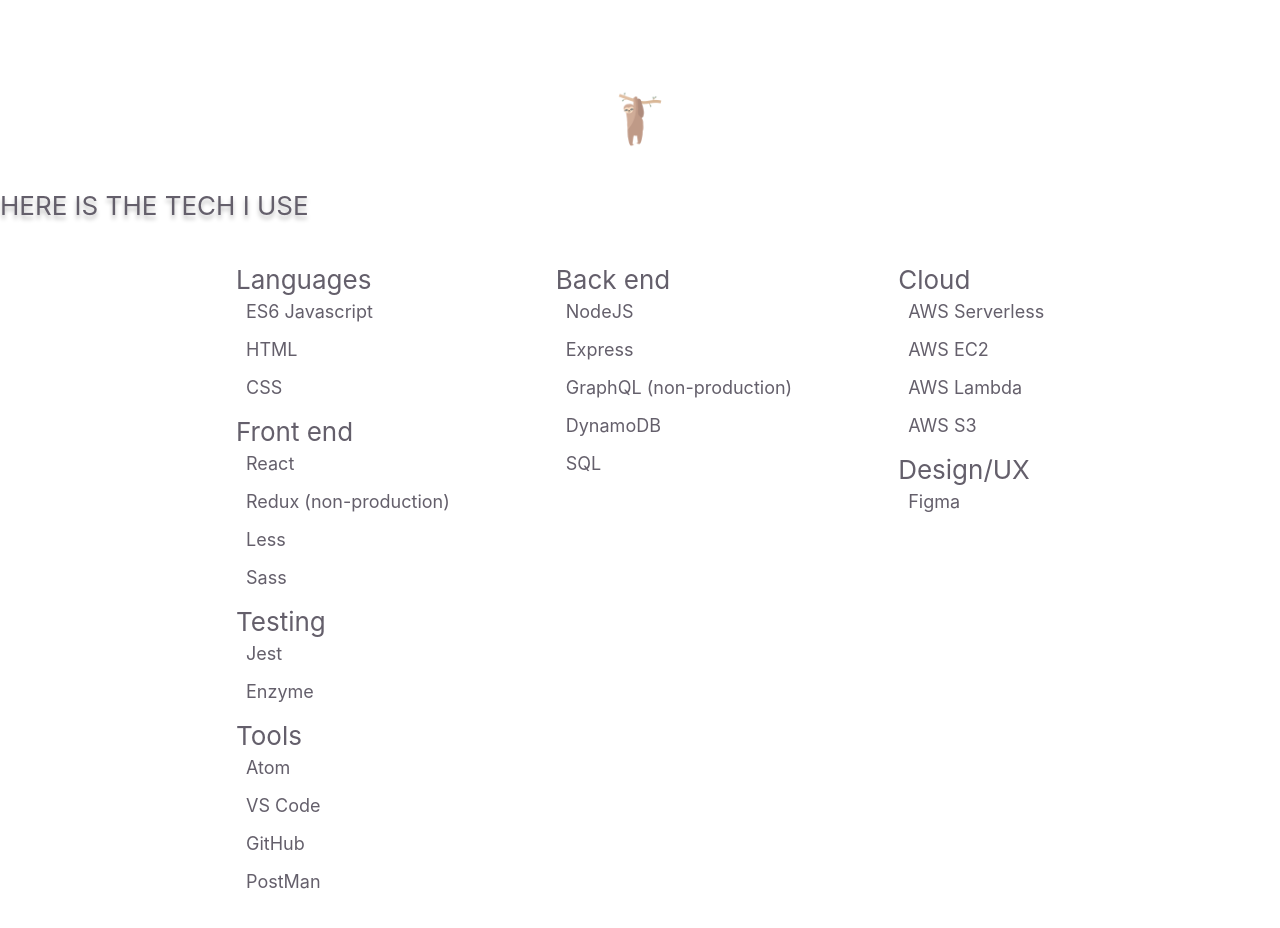
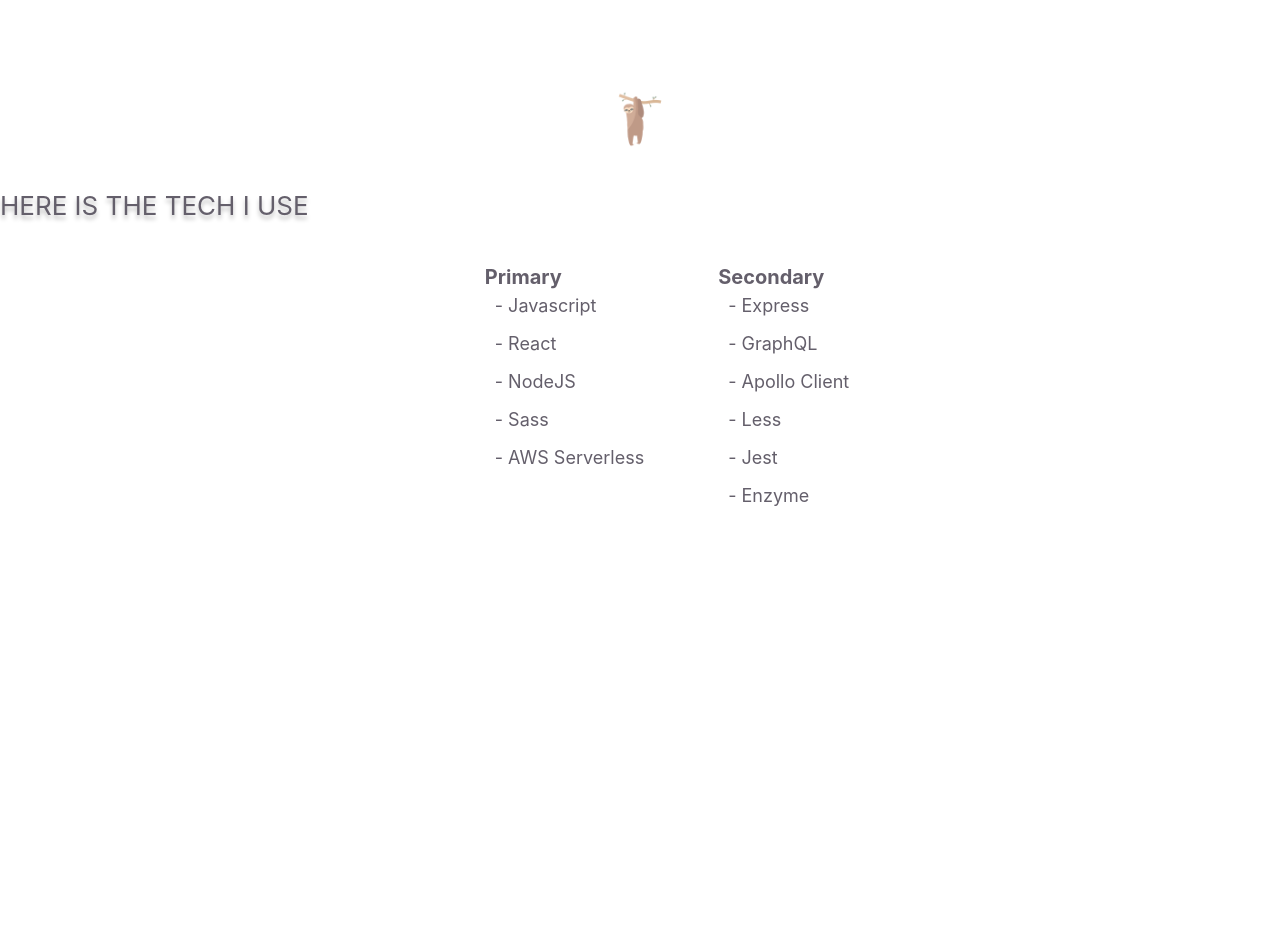
Before and after one commit to annette-graham/Annette-Graham, a Gatsby site: page /Tech in a window 1280 px wide. After the commit the page ends 800 px from the top, so only its background shows below. Built offline with nearby package versions, Linux system fonts and the light colour scheme; Gatsby itself is replaced by a stand-in of ours.

Commit message:
fix tech section

```diff
--- a/src/pages/Tech/_styles.scss
+++ b/src/pages/Tech/_styles.scss
@@ -4,14 +4,18 @@
   display: flex;
   flex-direction: row;
   flex-wrap: wrap;
-  // justify-content: center;
+  justify-content: center;
 }
 
 .tech-section {
-  padding-left: 6rem;
+  padding-left: 4rem;
   font-size: 12px;
   color: #645f6b;
   text-align: left;
+
+  & > h3 {
+    font-weight: bold;
+  }
 }
 
 .branch-image {
--- a/src/pages/Tech/index.jsx
+++ b/src/pages/Tech/index.jsx
@@ -13,48 +13,21 @@
         <h2 className="heading">HERE IS THE TECH I USE</h2>
         <div className='tech-container'>
           <div className='tech-section'>
-            <h2>Languages</h2>
-            <p>ES6 Javascript</p>
-            <p>HTML</p>
-            <p>CSS</p>
-            <br />
-            <h2>Front end</h2>
-            <p>React</p>
-            <p>Redux (non-production)</p>
-            <p>Less</p>
-            <p>Sass</p>
-            <br />
+            <h3>Primary</h3>
+            <p>- Javascript</p>
+            <p>- React</p>
+            <p>- NodeJS</p>
+            <p>- Sass</p>
+            <p>- AWS Serverless</p>
           </div>
           <div className='tech-section'>
-            <h2>Back end</h2>
-            <p>NodeJS</p>
-            <p>Express</p>
-            <p>GraphQL (non-production)</p>
-            <p>DynamoDB</p>
-            <p>SQL</p>
-            <br />
-          </div>
-          <div className='tech-section'>
-            <h2>Cloud</h2>
-            <p>AWS Serverless</p>
-            <p>AWS EC2</p>
-            <p>AWS Lambda</p>
-            <p>AWS S3</p>
-            <br />
-            <h2>Design/UX</h2>
-            <p>Figma</p>
-          </div>
-          <div className='tech-section'>
-            <h2>Testing</h2>
-            <p>Jest</p>
-            <p>Enzyme</p>
-            <br />
-          <h2>Tools</h2>
-            <p>Atom</p>
-            <p>VS Code</p>
-            <p>GitHub</p>
-            <p>PostMan</p>
-            <br />
+            <h3>Secondary</h3>
+            <p>- Express</p>
+            <p>- GraphQL</p>
+            <p>- Apollo Client</p>
+            <p>- Less</p>
+            <p>- Jest</p>
+            <p>- Enzyme</p>
           </div>
         </div>
       </div>
```
